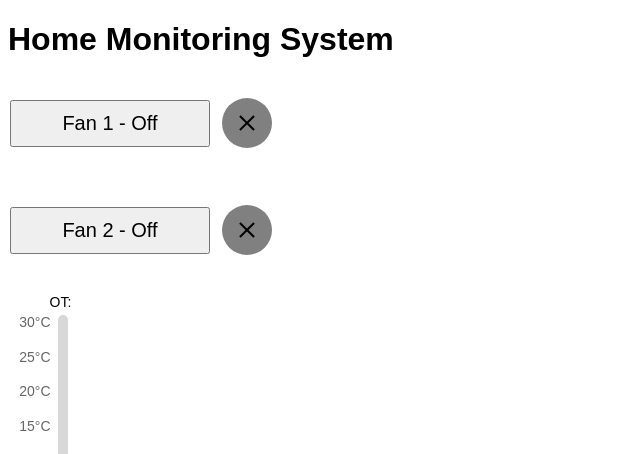
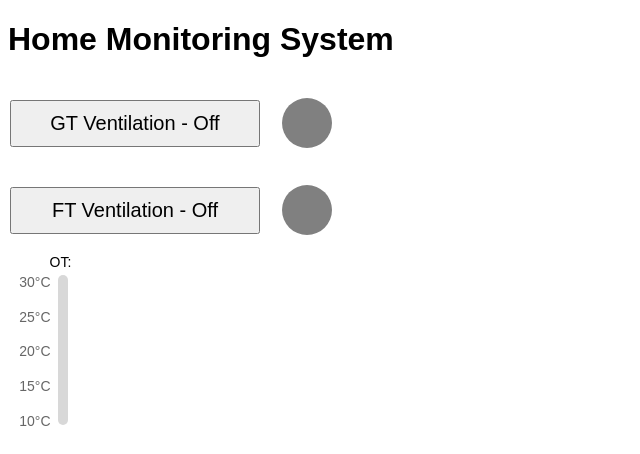
Before and after one commit to andoski99/HomeMonitoringSystem, a Flask app: page / in a window 1280 px wide. Shown: the top 454 px of the page, without its empty margins (0-640 px from the left). Run offline with Flask 3, Linux system fonts and the light colour scheme; data that the repository does not hold is empty; parts of the project's set-up code (start-up, migrations or seed data) failed here and were passed over.

Commit message:
AddedVentilationFunctions

```diff
--- a/app.py
+++ b/app.py
@@ -1,3 +1,6 @@
+"""
+This is a Flask application that controls fans and retrieves temperature data from sensors.
+"""
 from flask import Flask, render_template, jsonify, request
 from Phidget22.Devices.DigitalOutput import *
 from Phidget22.PhidgetException import *
@@ -5,21 +8,177 @@ from Phidget22.Phidget import *
 from Phidget22.Net import *
 from Phidget22.Devices.TemperatureSensor import *
 from Phidget22.Devices.VoltageRatioInput import *
+from apscheduler.schedulers.background import BackgroundScheduler
+from apscheduler.triggers.interval import IntervalTrigger
+import requests
 
+# Device serial number
 DEVICE_SERIAL_NUMBER = 597183
-fan_map = {"MTFan": {'hubport': 0, 'channel': 0},
-           "GTFan": {'hubport': 0, 'channel': 1},
-           "FTFan1": {'hubport': 0, 'channel': 2},
-           "FTFan2": {'hubport': 0, 'channel': 3}}
-temperature_map = {"GT_Temp": {'hubport': 1, 'channel': 0},
-                   "OT_Temp": {'hubport': 1, 'channel': 3},
-                   "FT_Temp": {'hubport': 5, 'channel': 0},
-                   "MT_Temp": {'hubport': 4, 'channel': 0}}
+
+# Fan mapping configuration
+fan_map = {
+    "MTFan": {'hubport': 0, 'channel': 0},
+    "GTFan": {'hubport': 0, 'channel': 1},
+    "FTFan1": {'hubport': 0, 'channel': 2},
+    "FTFan2": {'hubport': 0, 'channel': 3}
+}
+
+# Temperature sensor mapping configuration
+temperature_map = {
+    "GT_Temp": {'hubport': 1, 'channel': 0},
+    "OT_Temp": {'hubport': 1, 'channel': 3},
+    "FT_Temp": {'hubport': 5, 'channel': 0},
+    "MT_Temp": {'hubport': 4, 'channel': 0}
+}
+
+# Create the Flask application
 app = Flask(__name__)
+
+# Store the initial state of the fan (False = off)
+fan_states = {
+    'GTVentilation': False,
+    'FTVentilation': False
+}
+
+# Enable Phidget server discovery
 Net.enableServerDiscovery(PhidgetServerType.PHIDGETSERVER_DEVICEREMOTE)
+
+# Add Phidget server details
 Net.addServer("ServerName", "192.168.20.193", 5661, "", 0)
 
+# Create a scheduler to run tasks in the background
+scheduler = BackgroundScheduler()
+scheduler.start()
+
+def fan_control(fan_map, fan_name, state):
+    """
+    Controls the specified fan's state.
+
+    Args:
+        fan_map (dict): A dictionary mapping fan names to their hubport and channel.
+        fan_name (str): The name of the fan to control.
+        state (bool): The desired state of the fan (True for on, False for off).
+    """
+
+    do = DigitalOutput()
+    do.setDeviceSerialNumber(DEVICE_SERIAL_NUMBER)
+    do.setIsHubPortDevice(False)
+    do.setHubPort(fan_map[fan_name]['hubport'])
+    do.setChannel(fan_map[fan_name]['channel'])
+    do.openWaitForAttachment(5000)
+    do.setState(state)
+    do.close()
+
+def check_fan_state(fan_name):
+    """
+    Check the state of the specified fan.
+
+    Args:
+        fan_name (str): The name of the fan to check.
+
+    Returns:
+        (bool): True if the fan is on, False otherwise.
+    """
+    do = DigitalOutput()
+    do.setDeviceSerialNumber(DEVICE_SERIAL_NUMBER)
+    do.setIsHubPortDevice(False)
+    do.setHubPort(fan_map[fan_name]['hubport'])
+    do.setChannel(fan_map[fan_name]['channel'])
+    do.openWaitForAttachment(5000)
+    state = do.getState()
+    do.close()
+    return state
+
+def activate_GT_ventilation(state):
+    """
+    Activates or deactivates the GT ventilation system by controlling the GT and MT fans.
+
+    Args:
+        state (bool): The desired state of the GT ventilation system (True for on, False for off).
+    """
+    fan_control(fan_map, 'MTFan', state)
+    fan_control(fan_map, 'GTFan', state)
+
+def activate_FT_ventilation(state):
+    """
+    Activates or deactivates the FT ventilation system by controlling the MT and FTFan2 fans.
+
+    Args:
+        state (bool): The desired state of the FT ventilation system (True for on, False for off).
+    """
+    fan_control(fan_map, 'MTFan', state)
+    fan_control(fan_map, 'FTFan1', state)
+
+
+
+@app.route('/api/fan/group/GTVentilation', methods=['GET', 'POST'])
+def GT_ventilation_fan_status():
+    """
+    Endpoint for getting or setting the status of the GT ventilation fans.
+
+    Returns:
+        A JSON response containing the current state of the GT ventilation fans.
+    """
+    if request.method == 'POST':
+        state = request.json.get('state', None)
+        if state is not None:
+            activate_GT_ventilation(bool(state))
+            fan_states['GTVentilation'] = bool(state)
+
+    return jsonify({'state': fan_states['GTVentilation']})
+
+@app.route('/api/fan/group/FTVentilation', methods=['GET', 'POST'])
+def FT_ventilation_fan_status():
+    """
+    Endpoint for getting or setting the status of the FT ventilation fans.
+
+    Returns:
+        A JSON response containing the current state of the FT ventilation fans.
+    """
+    if request.method == 'POST':
+        state = request.json.get('state', None)
+        if state is not None:
+            activate_FT_ventilation(bool(state))
+            fan_states['FTVentilation'] = bool(state)
+
+    return jsonify({'state': fan_states['FTVentilation']})
+
+
+@app.route('/api/fan/<string:fanName>', methods=['GET', 'POST'])
+def fan_status(fanName):
+    """
+    Endpoint for getting or setting the status of an individual fan.
+
+    Args:
+        fanName (str): The name of the fan.
+
+    Returns:
+        A JSON response containing the current state of the fan.
+    """
+    do = DigitalOutput()
+    do.setDeviceSerialNumber(DEVICE_SERIAL_NUMBER)
+    do.setIsHubPortDevice(False)
+    do.setHubPort(fan_map[fanName]['hubport'])
+    do.setChannel(fan_map[fanName]['channel'])
+    do.openWaitForAttachment(5000)
+    if request.method == 'POST':
+        state = request.json.get('state', None)
+        if state is not None :
+            do.setState(bool(state)).setState(bool(state))
+    state = do.getState()
+    do.close()
+    return jsonify({'state': state})
+
 def get_temperature_from_sensor(sensor_name):
+    """
+    Retrieves the temperature reading from the specified sensor.
+
+    Args:
+        sensor_name (str): The name of the temperature sensor.
+
+    Returns:
+        The temperature reading from the sensor.
+    """
     ts = TemperatureSensor()
     ts.setDeviceSerialNumber(DEVICE_SERIAL_NUMBER)
     ts.setIsHubPortDevice(False)
@@ -32,30 +191,30 @@ def get_temperature_from_sensor(sensor_name):
 
 @app.route('/api/temperature/<string:sensor_name>')
 def get_temperature(sensor_name):
+    """
+    Endpoint for retrieving the temperature reading from a sensor.
+
+    Args:
+        sensor_name (str): The name of the temperature sensor.
+
+    Returns:
+        A JSON response containing the temperature reading from the sensor.
+    """
     temperature = get_temperature_from_sensor(sensor_name)
     return jsonify({sensor_name: temperature})
 
 @app.route('/')
 def home():
+
+    """
+    Homepage endpoint.
+
+    Returns:
+        The rendered index.html template.
+    """
     return render_template('index.html')
-
-@app.route('/api/fan/<string:fanName>', methods=['GET', 'POST'])
-def fan_status(fanName):
-    do = DigitalOutput()
-    do.setDeviceSerialNumber(DEVICE_SERIAL_NUMBER)
-    do.setIsHubPortDevice(True)
-    do.setHubPort(fan_map[fanName]['hubport'])
-    do.setChannel(fan_map[fanName]['channel'])
-    do.openWaitForAttachment(5000)
-    if request.method == 'POST':
-        state = request.json.get('state', None)
-        if state is not None:
-            do.setState(bool(state))
-    state = do.getState()
-    do.close()
-    return jsonify({'state': state})
-
 
 
 if __name__ == '__main__':
+    # Run the Flask application
     app.run(debug=True, host='127.0.0.1', port=5001)
--- a/static/styles.css
+++ b/static/styles.css
@@ -4,7 +4,6 @@ body {
     color: #000;
     font-family: Arial, sans-serif;
 }
-
 
 canvas {
     border: 1px solid #000;
@@ -17,7 +16,7 @@ canvas {
     padding: 10px 15px;
     margin: 20px 2px;
     cursor: pointer;
-    width: 200px;
+    width: 250px;
 }
 
 .label {
@@ -27,40 +26,32 @@ canvas {
 /* #endregion Common Components */
 
 /* #region Fan */
+.fan {
+  display: flex;
+  align-items: center;
+}
+
+.button-container {
+  display: flex;
+  align-items: center;
+  gap: 10px;
+}
+
 .circle {
     height: 50px;
     width: 50px;
     border-radius: 50%;
-    display: inline-block;
     background-color: grey;
     margin-left: 10px;
     position: relative;
 }
 
-.circle::before,
-.circle::after {
-    content: '';
-    position: absolute;
-    top: 50%;
-    left: 50%;
-    transform: translate(-50%, -50%);
-    background-color: black;
-    width: 2px;
-    height: 20px;
+.circle.on {
+    background-color: green;
 }
 
-.circle::before {
-    transform: translate(-50%, -50%) rotate(45deg);
-}
-
-.circle::after {
-    transform: translate(-50%, -50%) rotate(-45deg);
-}
-
-.fan {
-    display: flex;
-    align-items: center;
-    margin-bottom: 20px;
+.circle.off {
+    background-color: grey;
 }
 /* #endregion Fan */
 
@@ -75,7 +66,6 @@ canvas {
 }
 
 .thermometer {
-
     width: 50px;
     height: 200px; /* increased the height */
     position: relative;
@@ -166,7 +156,6 @@ canvas {
 }
 /* #endregion Thermometer */
 
-
 /* #region Tents */
 .tent {
     border: 1px solid black;
--- a/templates/index.html
+++ b/templates/index.html
@@ -14,17 +14,21 @@
     <div id="temperatureValue"></div>
 
     <div class="fan">
-        <button id="turnOnFan1" class="button">
-            Fan 1 - <span id="fan1Status">Off</span>
-        </button>
-        <div class="circle" id="fan1Circle"></div>
+        <div class="button-container">
+            <button id="turnOnGTVentilation" class="button">
+                GT Ventilation - <span id="turnOnGTVentilationStatus">Off</span>
+            </button>
+            <div class="circle" id="GTVentilationCircle"></div>
+        </div>
     </div>
 
     <div class="fan">
-        <button id="turnOnFan2" class="button">
-            Fan 2 - <span id="fan2Status">Off</span>
-        </button>
-        <div class="circle" id="fan2Circle"></div>
+        <div class="button-container">
+            <button id="turnOnFTVentilation" class="button">
+                FT Ventilation - <span id="turnOnFTVentilationStatus">Off</span>
+            </button>
+            <div class="circle" id="FTVentilationCircle"></div>
+        </div>
     </div>
 
     <div id="thermometerOT"></div>
@@ -48,5 +52,4 @@
         </div>
     </div>
 </body>
-
 </html>
```
Also changed, not shown: static/script.js (+105 -14 lines), 1 other file.
